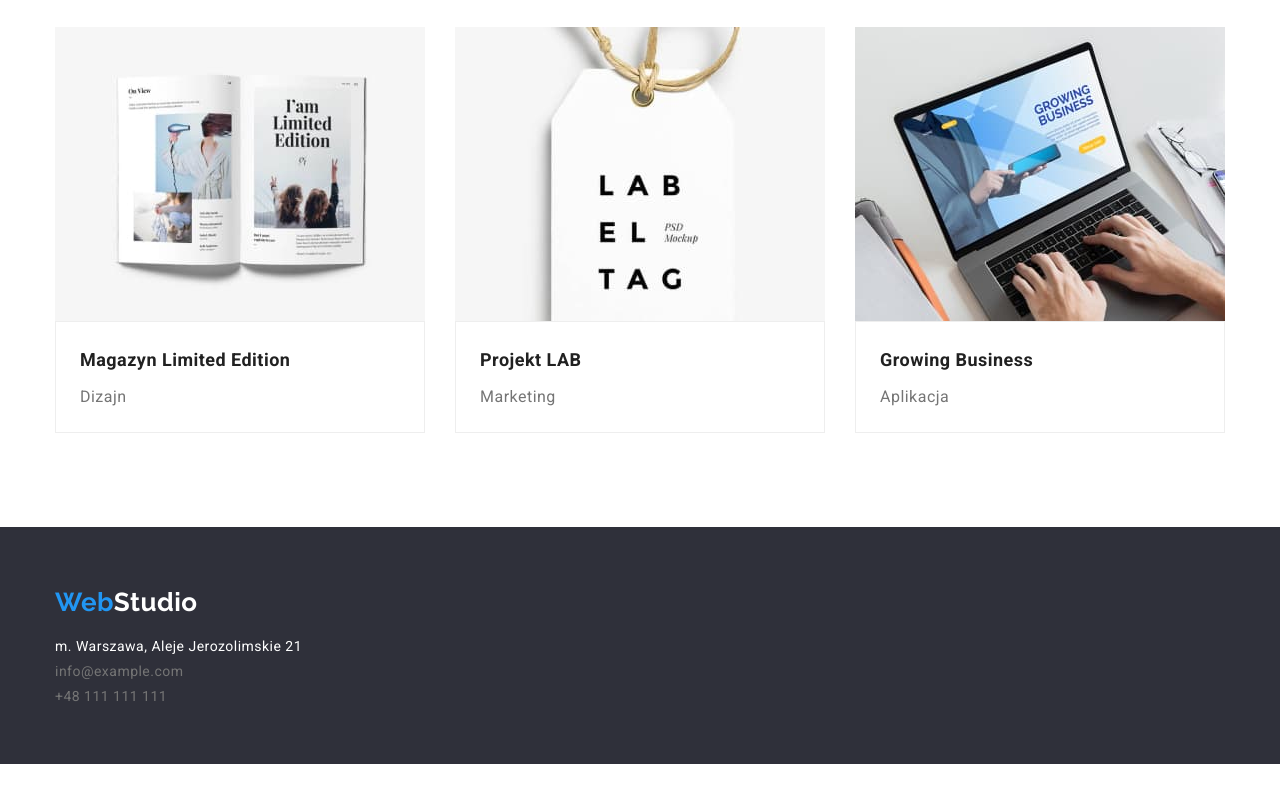
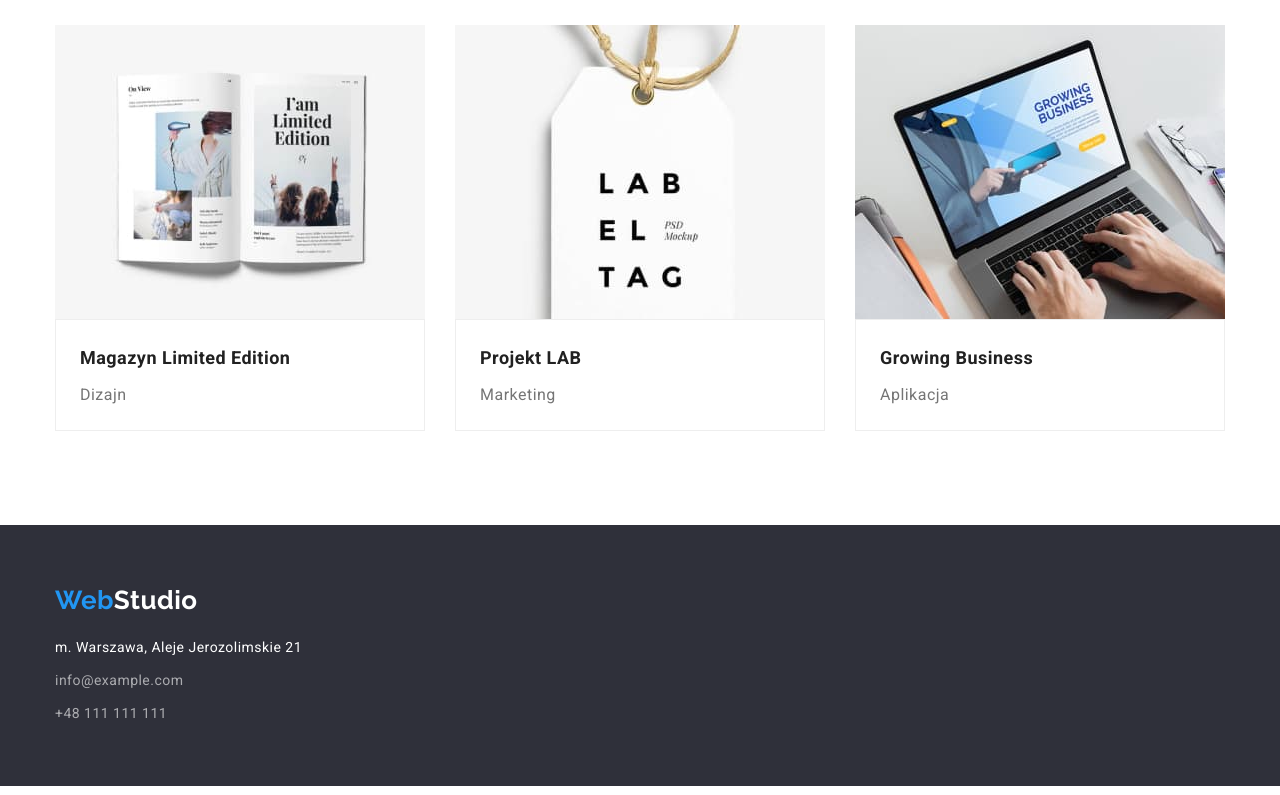
Before and after one commit to KKochmaniewicz/goit-markup-hw-03, a plain HTML site: page portfolio.html in a window 1280 px wide. Shown: the part 1098-1893 px from the top of the page. Before the commit the page ends 1871 px from the top, so only its background shows below. Drawn offline with nearby package versions, Linux system fonts and the light colour scheme.

Commit message:
v2 to check

```diff
--- a/css/styles.css
+++ b/css/styles.css
@@ -13,6 +13,7 @@
 }
 * {
   margin: 0;
+  padding: 0;
 }
 ul {
   list-style: none;
@@ -124,7 +125,6 @@ body {
 .lorem-list {
   display: flex;
   gap: 30px;
-  padding-left: 0;
 }
 .lorem {
   font-weight: var(--font-weight700);
@@ -155,7 +155,6 @@ body {
 .our-team-list {
   display: flex;
   gap: 30px;
-  padding-left: 0;
 }
 .our-team {
   padding-top: -94px;
@@ -189,13 +188,11 @@ body {
   color: var(--color-text-light);
   padding-top: 60px;
 }
-.footer-list {
-  padding-left: 0;
-}
 .footer-address,
 .footer-mail,
 .footer-tel {
   font-size: 14px;
+  line-height: 1.71;
   font-style: normal;
   color: var(--bgcolor-light);
   margin-bottom: 9px;
@@ -204,7 +201,7 @@ body {
   margin-top: 20px;
 }
 .footer-link {
-  color: var(--color-text-light);
+  color: rgba(255, 255, 255, 0.6);
 }
 .footer-tel {
   padding-bottom: 60px;
@@ -237,7 +234,6 @@ body {
   display: flex;
   flex-wrap: wrap;
   gap: 30px;
-  padding-left: 0;
 }
 .photos-description {
   background: #ffffff;
```
